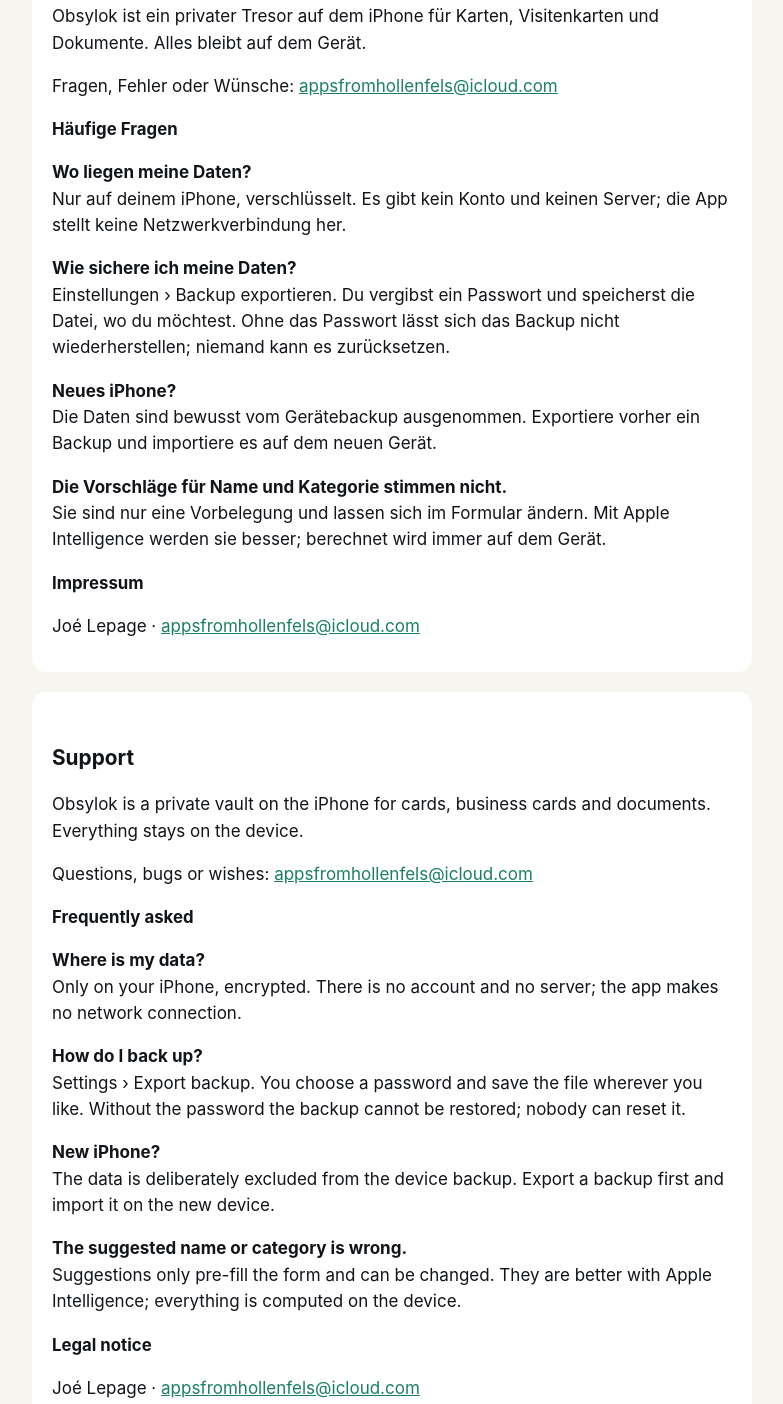
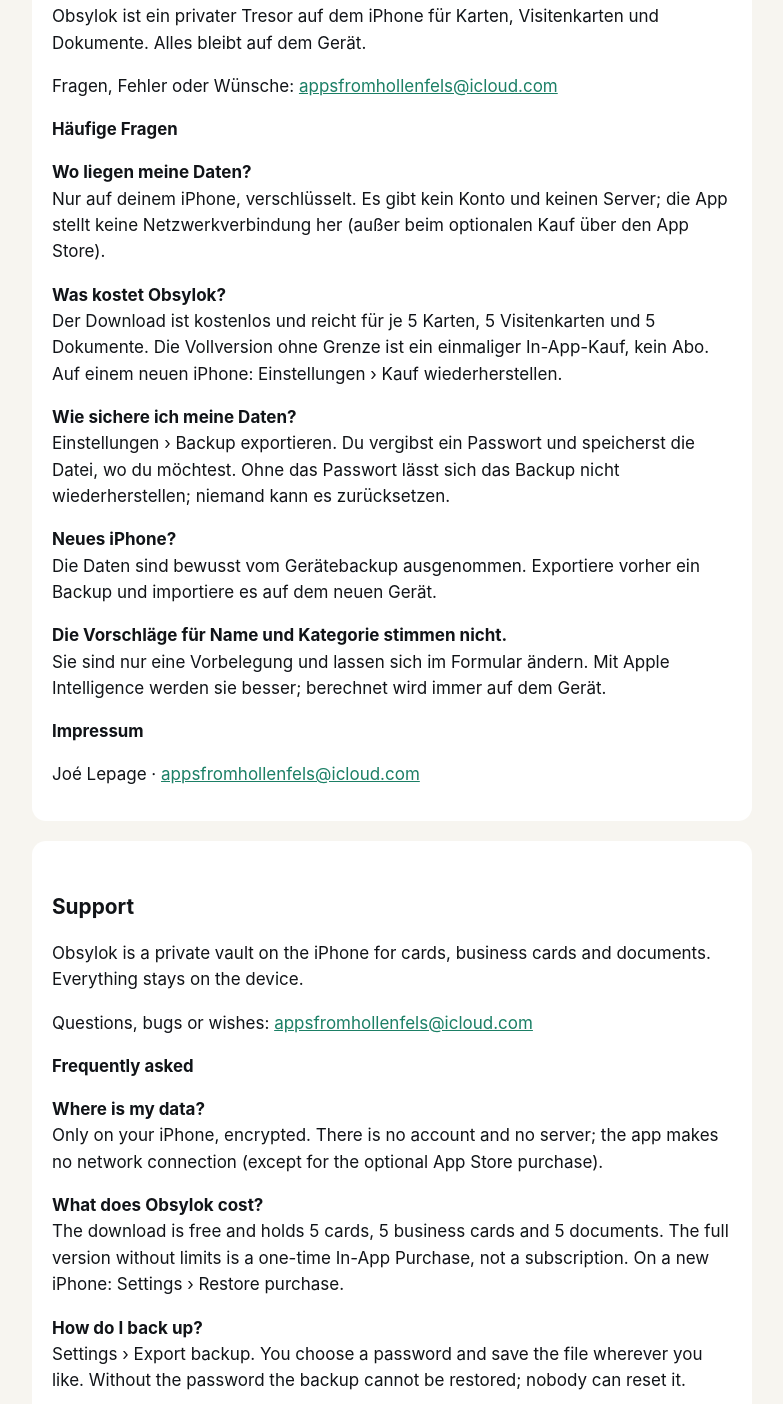
Before and after one commit to Jejepage/obsylok-support, a plain HTML site: page index.html in a window 1280 px wide. Shown: the part 236-1640 px from the top of the page, without its empty margins (248-1031 px from the left). Drawn offline with Linux system fonts and the light colour scheme.

Commit message:
Mention the optional full-version purchase
Co-Authored-By: Claude Opus 5.5 <noreply@anthropic.com>

```diff
--- a/index.html
+++ b/index.html
@@ -15,7 +15,8 @@ small,.muted{color:var(--muted)}
 <p>Obsylok ist ein privater Tresor auf dem iPhone für Karten, Visitenkarten und Dokumente. Alles bleibt auf dem Gerät.</p>
 <p>Fragen, Fehler oder Wünsche: <a href="mailto:appsfromhollenfels@icloud.com">appsfromhollenfels@icloud.com</a></p>
 <h3>Häufige Fragen</h3>
-<p><b>Wo liegen meine Daten?</b><br>Nur auf deinem iPhone, verschlüsselt. Es gibt kein Konto und keinen Server; die App stellt keine Netzwerkverbindung her.</p>
+<p><b>Wo liegen meine Daten?</b><br>Nur auf deinem iPhone, verschlüsselt. Es gibt kein Konto und keinen Server; die App stellt keine Netzwerkverbindung her (außer beim optionalen Kauf über den App Store).</p>
+<p><b>Was kostet Obsylok?</b><br>Der Download ist kostenlos und reicht für je 5 Karten, 5 Visitenkarten und 5 Dokumente. Die Vollversion ohne Grenze ist ein einmaliger In-App-Kauf, kein Abo. Auf einem neuen iPhone: Einstellungen › Kauf wiederherstellen.</p>
 <p><b>Wie sichere ich meine Daten?</b><br>Einstellungen › Backup exportieren. Du vergibst ein Passwort und speicherst die Datei, wo du möchtest. Ohne das Passwort lässt sich das Backup nicht wiederherstellen; niemand kann es zurücksetzen.</p>
 <p><b>Neues iPhone?</b><br>Die Daten sind bewusst vom Gerätebackup ausgenommen. Exportiere vorher ein Backup und importiere es auf dem neuen Gerät.</p>
 <p><b>Die Vorschläge für Name und Kategorie stimmen nicht.</b><br>Sie sind nur eine Vorbelegung und lassen sich im Formular ändern. Mit Apple Intelligence werden sie besser; berechnet wird immer auf dem Gerät.</p>
@@ -26,7 +27,8 @@ small,.muted{color:var(--muted)}
 <p>Obsylok is a private vault on the iPhone for cards, business cards and documents. Everything stays on the device.</p>
 <p>Questions, bugs or wishes: <a href="mailto:appsfromhollenfels@icloud.com">appsfromhollenfels@icloud.com</a></p>
 <h3>Frequently asked</h3>
-<p><b>Where is my data?</b><br>Only on your iPhone, encrypted. There is no account and no server; the app makes no network connection.</p>
+<p><b>Where is my data?</b><br>Only on your iPhone, encrypted. There is no account and no server; the app makes no network connection (except for the optional App Store purchase).</p>
+<p><b>What does Obsylok cost?</b><br>The download is free and holds 5 cards, 5 business cards and 5 documents. The full version without limits is a one-time In-App Purchase, not a subscription. On a new iPhone: Settings › Restore purchase.</p>
 <p><b>How do I back up?</b><br>Settings › Export backup. You choose a password and save the file wherever you like. Without the password the backup cannot be restored; nobody can reset it.</p>
 <p><b>New iPhone?</b><br>The data is deliberately excluded from the device backup. Export a backup first and import it on the new device.</p>
 <p><b>The suggested name or category is wrong.</b><br>Suggestions only pre-fill the form and can be changed. They are better with Apple Intelligence; everything is computed on the device.</p>
```
Also changed, not shown: privacy.html (+2 -2 lines).
